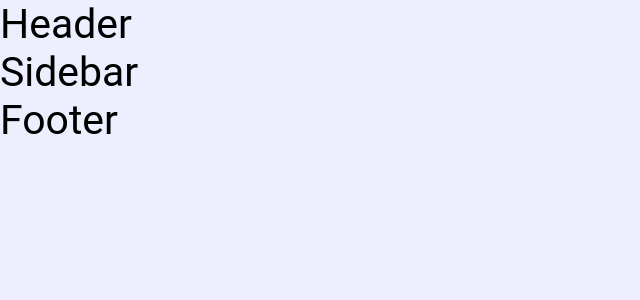
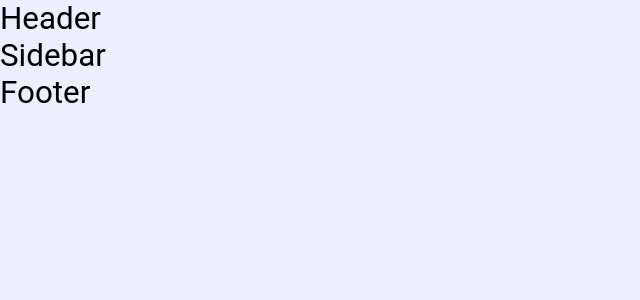
Before and after one commit to Seitzhan111/social-app-clientside, a React (Create React App) app: page / in a window 1280 px wide. Shown: the top 300 px of the page, without its empty margins (0-640 px from the left). Built offline with nearby package versions, Linux system fonts and the light colour scheme.

Commit message:
init: git add colors

```diff
--- a/src/index.css
+++ b/src/index.css
@@ -1,8 +1,24 @@
+:root {
+    --primary-color: #5181B8;
+    --secondary-color: #224b7a;
+    --link-color: #2a5885;
+
+    --content-bg-color: #e7e8ec;
+    --color-bg-shadow-color: #d3d9de;
+    --light-blue-color: #DAE2EA;
+    --grey-color: #939393;
+
+
+    --header-bg-color: #4A76A8;
+    --header-bg-dark-color: #416a9a;
+}
+
+
 * {
     margin: 0;
     padding: 0;
     box-sizing: border-box;
-    font-size: 1.6rem;
+    font-size: 1.4rem;
 }
 
 body {
```
